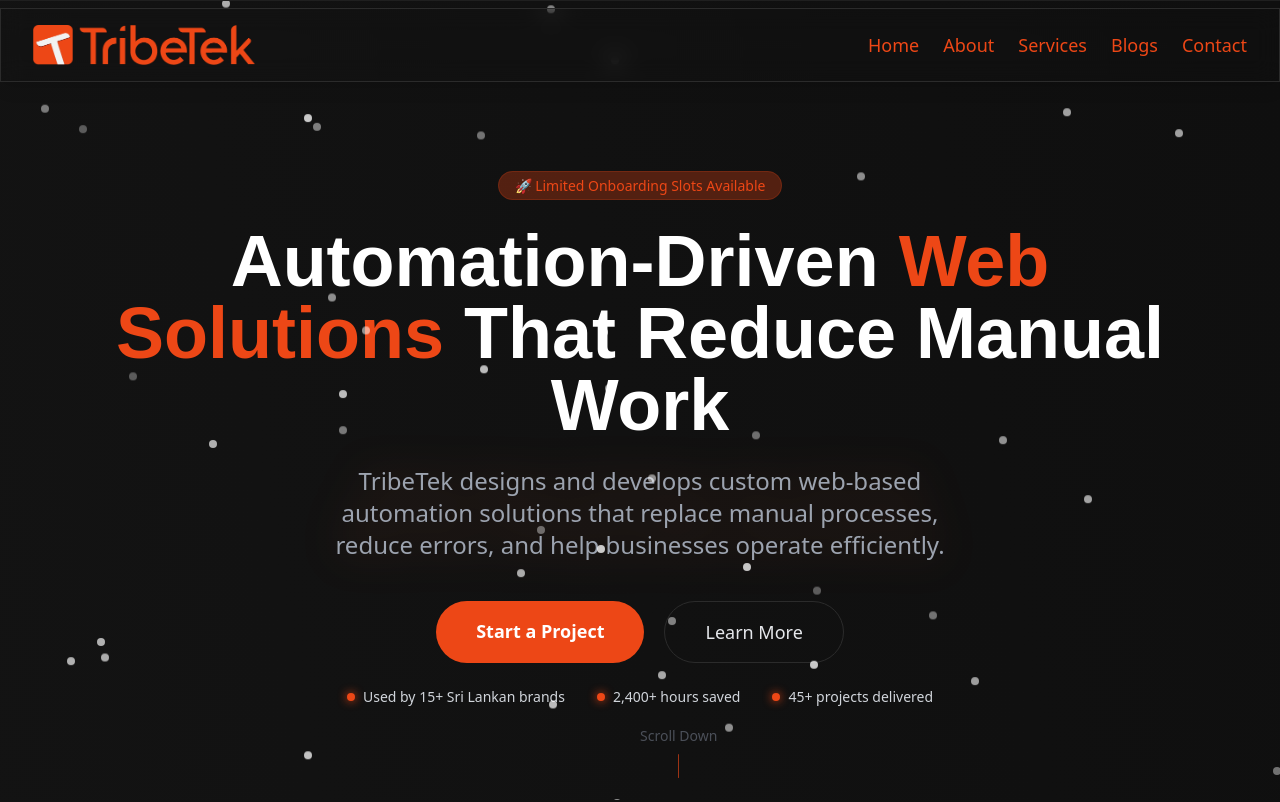
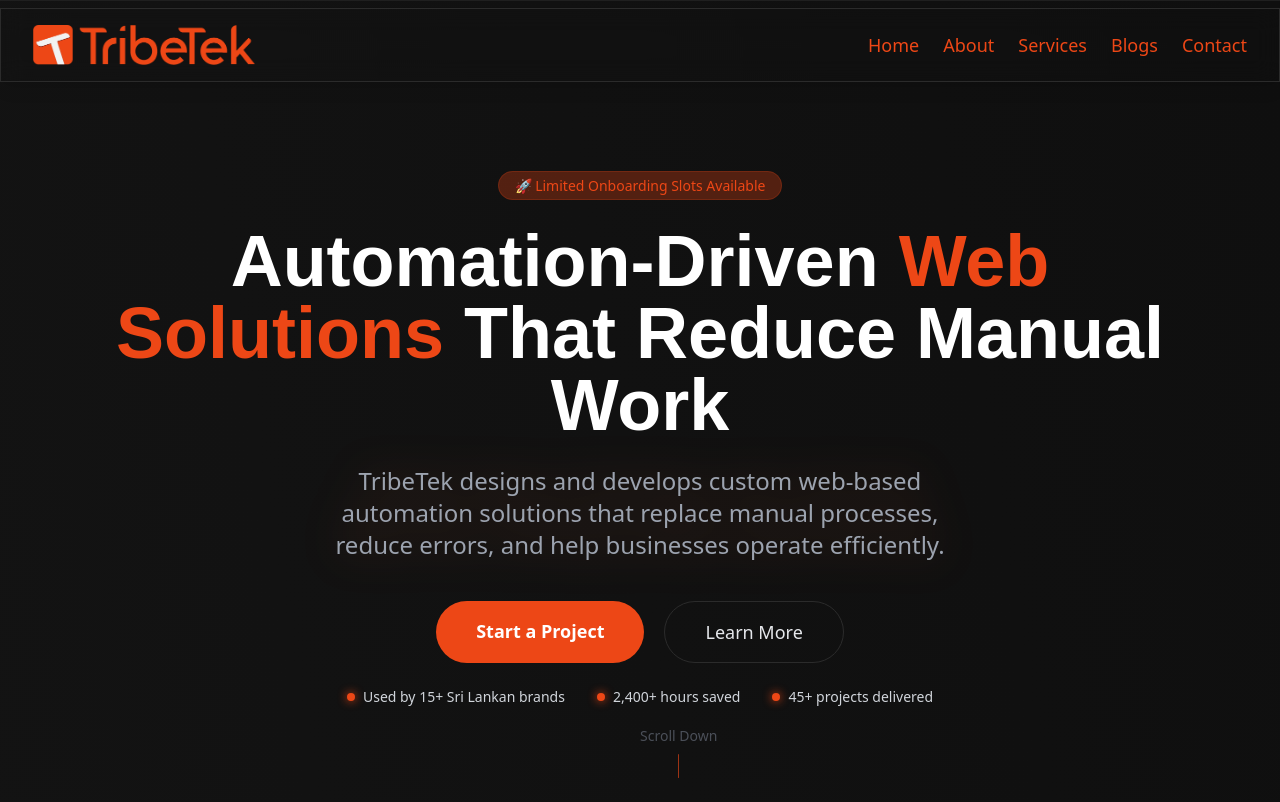
Before and after one commit to DinushanSriskandaraja/tribetek, a Next.js app: page / in a window 1280 px wide. Shown: the top 802 px of the page. Built offline with nearby package versions, Linux system fonts and the light colour scheme; a web font is replaced by a local one.

Commit message:
snow effect removed

```diff
--- a/Components/SnowEffect.tsx
+++ /dev/null
@@ -1,57 +0,0 @@
-"use client";
-
-import React, { useEffect, useState } from "react";
-
-const SnowEffect = () => {
-  const [snowflakes, setSnowflakes] = useState<
-    { id: number; left: number; duration: number; delay: number; opacity: number }[]
-  >([]);
-
-  useEffect(() => {
-    // Generate snowflakes only on the client
-    const flakeCount = 50;
-    const items = [];
-    for (let i = 0; i < flakeCount; i++) {
-        items.push({
-            id: i,
-            left: Math.random() * 100, // 0% to 100%
-            duration: Math.random() * 3 + 2, // 2s to 5s
-            delay: Math.random() * 5, // 0s to 5s
-            opacity: Math.random() * 0.5 + 0.3, // 0.3 to 0.8
-        });
-    }
-    setSnowflakes(items);
-  }, []);
-
-  return (
-    <div className="fixed inset-0 pointer-events-none z-50 overflow-hidden">
-        <style jsx>{`
-            @keyframes fall {
-                0% {
-                    transform: translateY(-10vh);
-                }
-                100% {
-                    transform: translateY(110vh);
-                }
-            }
-        `}</style>
-      {snowflakes.map((flake) => (
-        <div
-          key={flake.id}
-          className="absolute bg-white rounded-full"
-          style={{
-            top: "-10px",
-            left: `${flake.left}%`,
-            width: "8px",
-            height: "8px",
-            opacity: flake.opacity,
-            animation: `fall ${flake.duration}s linear infinite`,
-            animationDelay: `${flake.delay}s`,
-          }}
-        />
-      ))}
-    </div>
-  );
-};
-
-export default SnowEffect;
--- a/app/layout.tsx
+++ b/app/layout.tsx
@@ -6,7 +6,7 @@
 import CTASection from "@/Components/cta";
 import FloatingGradient from "@/Components/bgEffect";
 import SmoothScroll from "@/Components/SmoothScroll";
-import SnowEffect from "../Components/SnowEffect";
+
 
 const geistSans = Geist({
   variable: "--font-geist-sans",
@@ -43,7 +43,7 @@
 
       <body
         className={`${geistSans.variable} ${geistMono.variable} relative text-[#e5e5e5] antialiased overflow-x-hidden`}>
-        <SnowEffect />
+
         {/* FIXED NAVBAR */}
         <div className="fixed top-0 left-0 w-full z-50 bg-[#121212] border-b border-[#1f1f1f]">
           <Navbar />
```
